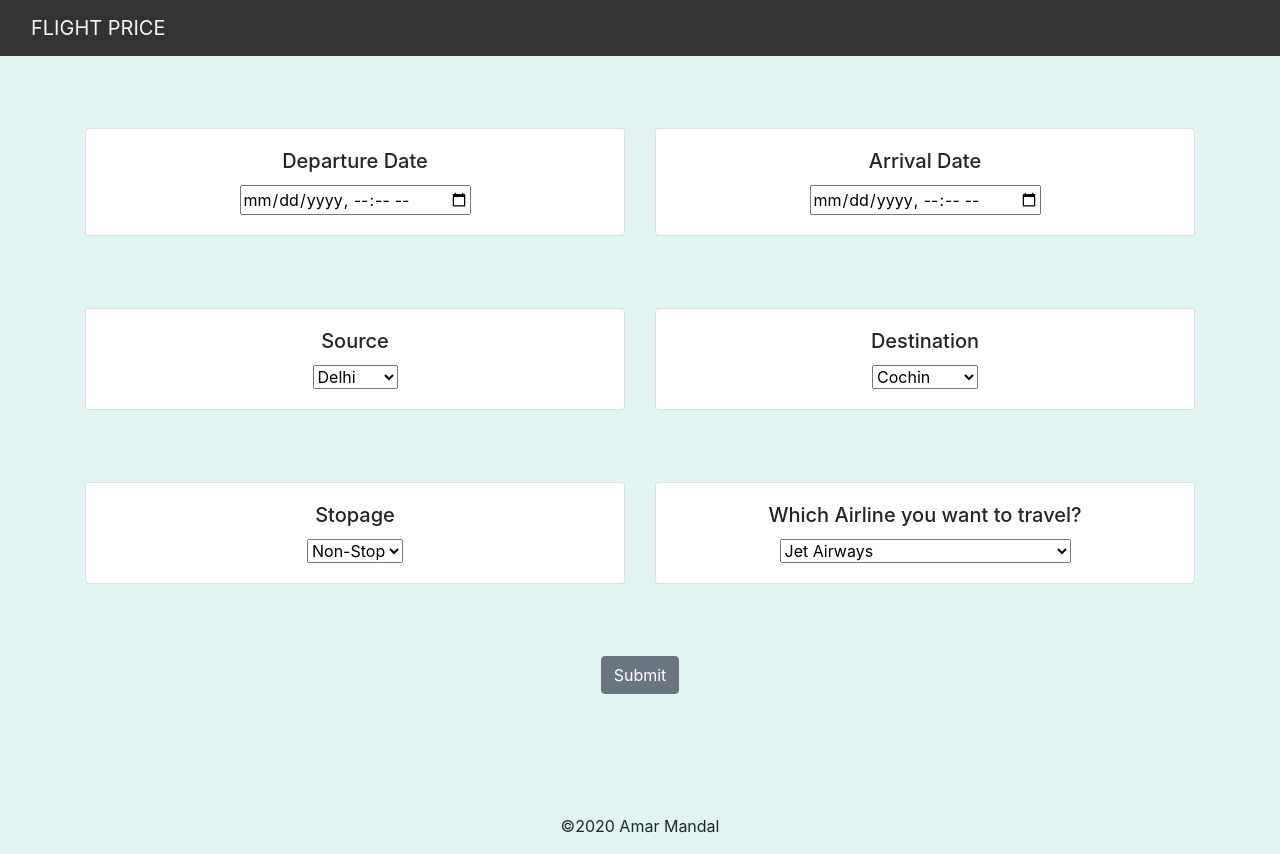
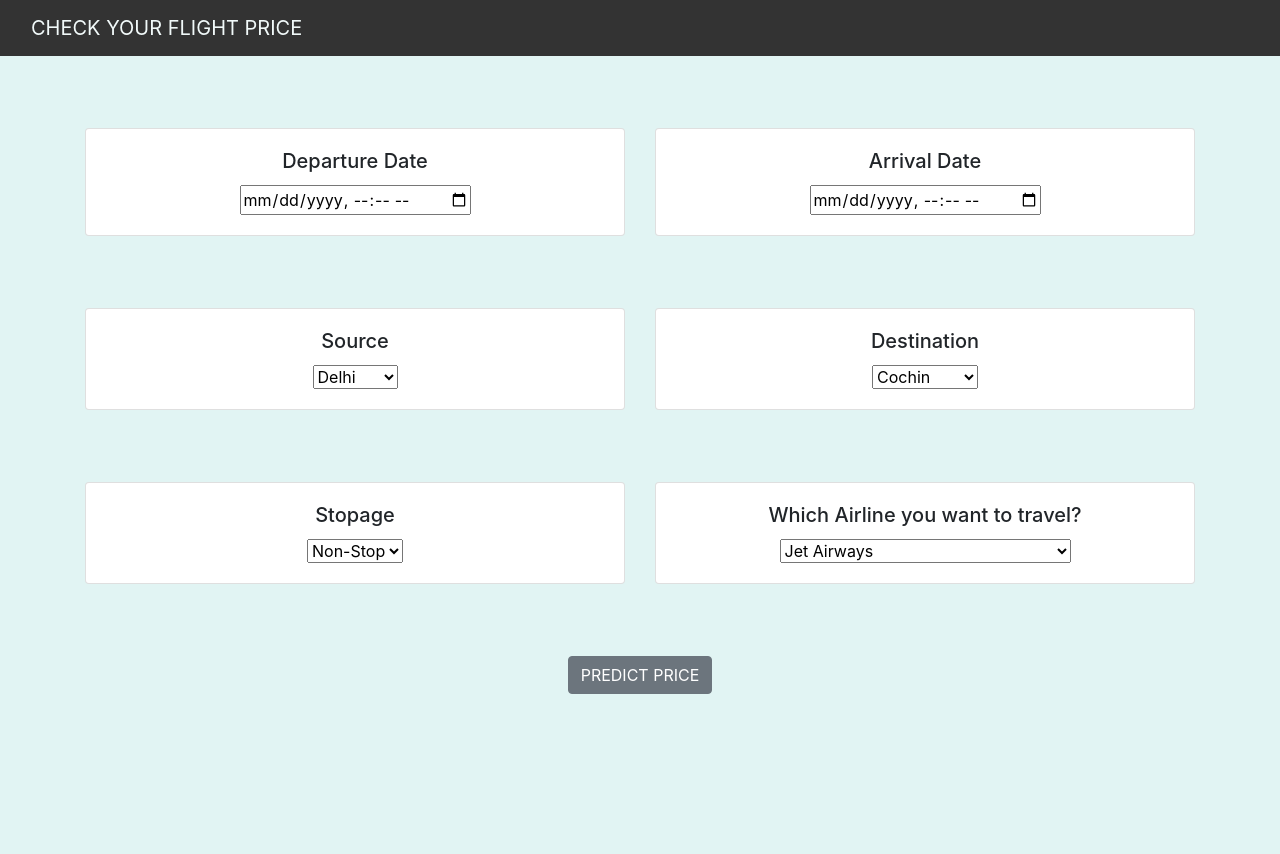
Before and after one commit to aakash1998/Flight-Fare-Prediction, a Flask app: page / in a window 1280 px wide. After the commit the page ends 694 px from the top, so only its background shows below. Run offline with Flask 2, Linux system fonts and the light colour scheme; parts of the project's set-up code (start-up, migrations or seed data) failed here and were passed over; some libraries are stand-ins or nearby versions.

Commit message:
First Commit

```diff
--- a/Templates/home.html
+++ b/Templates/home.html
@@ -23,7 +23,7 @@
     <nav class="navbar navbar-inverse navbar-fixed-top">
         <div class="container-fluid">
             <div class="navbar-header">
-                <a class="navbar-brand" href="/">FLIGHT PRICE</a>
+                <a class="navbar-brand" href="/">CHECK YOUR FLIGHT PRICE</a>
             </div>
         </div>
     </nav>
@@ -151,7 +151,7 @@
             <br>
             <br>
             <!-- Submit -->
-            <input type="submit" value="Submit" class="btn btn-secondary">
+            <input type="submit" value="PREDICT PRICE" class="btn btn-secondary">
         </form>
 
         <br>
@@ -160,7 +160,6 @@
 
         <br>
         <br>
-        <p>©2020 Amar Mandal</p>
 
     </div>
 
```
